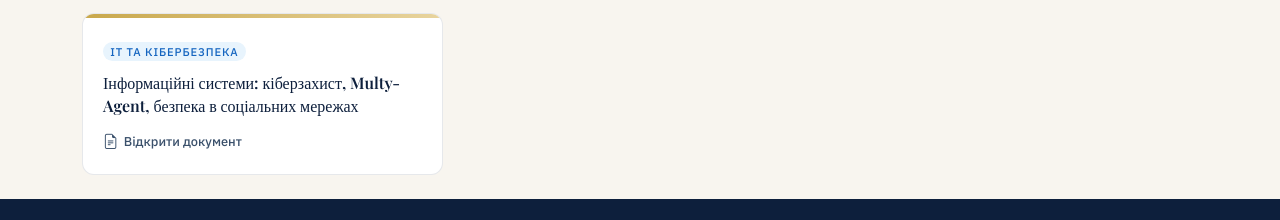
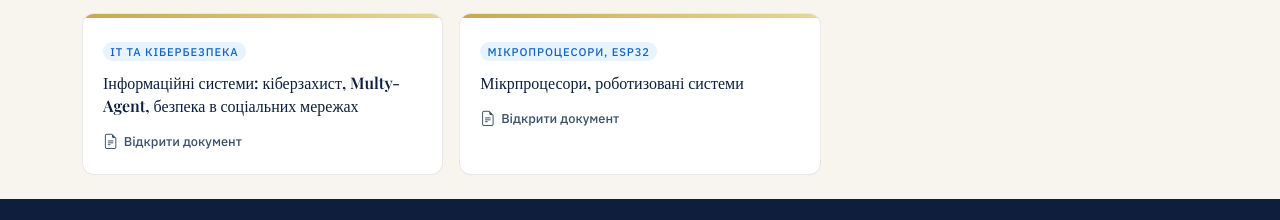
Before and after one commit to felkost/man_projects_2026, a plain HTML site: page index.html in a window 1280 px wide. Shown: the part 749-969 px from the top of the page. Drawn offline with nearby package versions, Linux system fonts and the light colour scheme.

Commit message:
add block ESP32

```diff
--- a/index.html
+++ b/index.html
@@ -193,6 +193,21 @@
       </div>
     </div>
 
+        <!-- ESP32 -->
+    <div class="col-12 col-sm-6 col-lg-4 topic-item" data-cat="iot" data-text="розумний будинок протокол zigbee mesh-мережі">
+      <div class="topic-card h-100">
+        <div class="card-accent"></div>
+        <div class="card-body">
+          <span class="category-badge cat-iot">Мікропроцесори, ESP32</span>
+          <h6>Мікрпроцесори, роботизовані системи</h6>
+          <a class="btn-link-doc"
+          href="https://docs.google.com/document/d/12k4wPAe88MkzdwqNx4j2vjsDspMt_QuR8eTwz0SjKLU/edit?usp=sharing"
+          target="_blank" rel="noopener">
+            <i class="bi bi-file-earmark-text"></i> Відкрити документ
+          </a>
+        </div>
+      </div>
+    </div>
 
 
     <!-- ─── ДОДАЙТЕ НОВІ ТЕМИ ЗА ЦИМ ЗРАЗКОМ: ───
```
